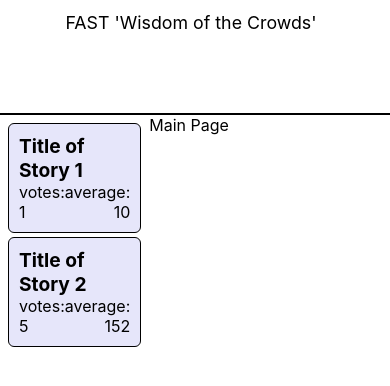
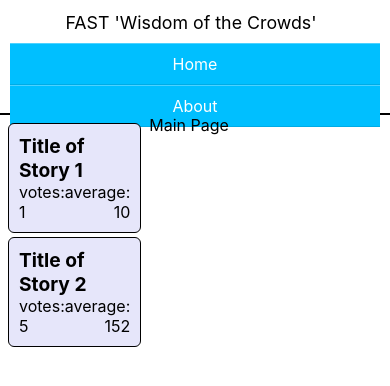
Before and after one commit to MyTurnyet/fast-wisdom-ui, a React (Create React App) app: page /home in a window 390 px wide. Shown: the top 386 px of the page. Built offline with nearby package versions, Linux system fonts and the light colour scheme.

Commit message:
add navbar

```diff
--- /dev/null
+++ b/src/components/NavBar.tsx
@@ -0,0 +1,16 @@
+import React from 'react';
+import { NavLink } from 'react-router-dom';
+import './navbar.scss';
+
+export const NavBar = () => {
+	return (
+		<div className={'navigation'}>
+			<NavLink to={'/home'} title={'Home'}>
+				Home
+			</NavLink>
+			<NavLink to={'/about'} title={'About'}>
+				About
+			</NavLink>
+		</div>
+	);
+};
--- /dev/null
+++ b/src/components/navbar.scss
@@ -0,0 +1,42 @@
+.navigation {
+  display: flex;
+  flex-flow: row wrap;
+  justify-content: center;
+
+  list-style: none;
+  margin: 10px;
+  background: deepskyblue;
+}
+
+.navigation a {
+  text-decoration: none;
+  display: block;
+  padding: 1em;
+  color: white;
+}
+
+.navigation a:hover {
+  background: #1565C0;
+}
+
+@media all and (max-width: 800px) {
+  .navigation {
+    justify-content: space-around;
+  }
+}
+
+@media all and (max-width: 600px) {
+  .navigation {
+    flex-flow: column wrap;
+    padding: 0;
+  }
+  .navigation a {
+    text-align: center;
+    padding: 10px;
+    border-top: 1px solid rgba(255, 255, 255, 0.3);
+    border-bottom: 1px solid rgba(0, 0, 0, 0.1);
+  }
+  .navigation li:last-of-type a {
+    border-bottom: none;
+  }
+}
--- a/src/pages/AppLayout.tsx
+++ b/src/pages/AppLayout.tsx
@@ -4,27 +4,35 @@ import { useAppDispatch, useAppSelector } from '../state-management/hooks';
 import { StoryInformation } from '../services/StoryDataService';
 import { getAllStories } from '../state-management/thunks/getAllStories';
 import { StoryLink } from '../components/StoryLink';
+import { NavBar } from '../components/NavBar';
 
 export const AppLayout = () => {
 	const dispatch = useAppDispatch();
-    const storiesArray: StoryInformation[] = useAppSelector(state => state.stories.allStories);
+	const storiesArray: StoryInformation[] = useAppSelector(
+		(state) => state.stories.allStories,
+	);
 	useEffect(() => {
 		dispatch(getAllStories());
-    }, [storiesArray])
+	}, [storiesArray]);
 
-    return <>
+	return (
+		<>
 			<div className="App HardLine">
-            <div className={'App-header'}>FAST 'Wisdom of the Crowds'</div>
+				<div className={'App-header'}>
+					FAST &apos;Wisdom of the Crowds&apos;
+				</div>
+				<NavBar></NavBar>
 			</div>
 			<div title={'content'} className={'app-layout'} style={{}}>
 				<div title={'leftNav'} className={'left-nav'}>
 					{storiesArray.map((value, index) => {
-                    return (<StoryLink story={value} key={index}></StoryLink>)
+						return <StoryLink story={value} key={index}></StoryLink>;
 					})}
 				</div>
 				<div title={'pageView'} className={'page-view'}>
 					<Outlet></Outlet>
 				</div>
 			</div>
-    </>;
+		</>
+	);
 };
```
Also changed, not shown: 1 other file (tests, documents, lock files or other folders). Lines whose indentation alone changed are shown as unchanged.
